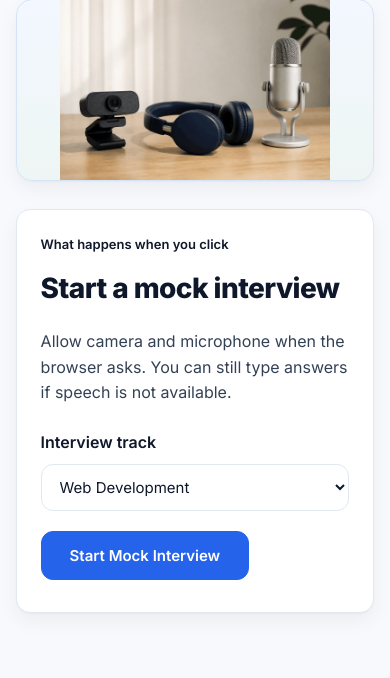
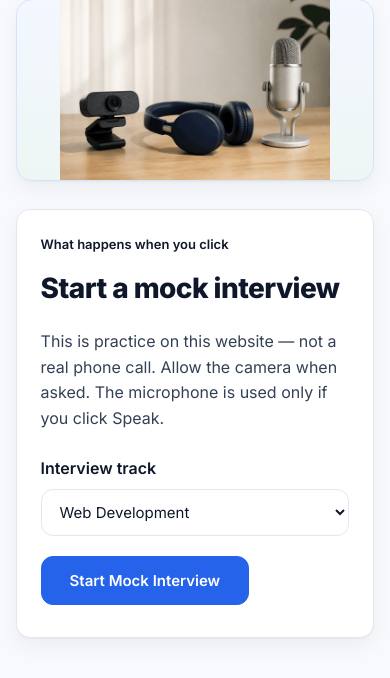
Before and after one commit to Soumilidas1234/internmatch, a Flask app: page /video_interview in a window 390 px wide. Shown: the part 338-1016 px from the top of the page. Before the commit the page ends 962 px from the top, so only its background shows below. Run offline with Flask 3, Linux system fonts and the light colour scheme; the visitor is signed in with stand-in values (Sample User, id 1); tables that the repository leaves empty hold one stand-in row (values such as "Sample post"); parts of the project's set-up code (start-up, migrations or seed data) failed here and were passed over.

Commit message:
Stop capturing the microphone until Speak is clicked so Windows does not treat practice as a phone call.

```diff
--- a/static/js/video_interview.js
+++ b/static/js/video_interview.js
@@ -146,7 +146,6 @@ async function startCamera() {
     try {
         mediaStream = await navigator.mediaDevices.getUserMedia({
             video: true,
-            audio: true,
         });
         userVideo.srcObject = mediaStream;
         try {
--- a/templates/video_interview.html
+++ b/templates/video_interview.html
@@ -8,7 +8,7 @@
 </head>
 <body class="video-interview-page">
     {% include "partials/navbar.html" %}
-    <link rel="stylesheet" href="{{ url_for('static', filename='css/video_interview.css') }}?v=cam-rgb-1">
+    <link rel="stylesheet" href="{{ url_for('static', filename='css/video_interview.css') }}?v=cam-rgb-2">
 
     <main class="dashboard-page">
         <div class="container">
@@ -26,7 +26,7 @@
             <section id="lobby" class="arena-stage">
                 <p class="preview-label">What happens when you click</p>
                 <h2>Start a mock interview</h2>
-                <p class="auth-subtitle">Allow camera and microphone when the browser asks. You can still type answers if speech is not available.</p>
+                    <p class="auth-subtitle">This is practice on this website — not a real phone call. Allow the camera when asked. The microphone is used only if you click Speak.</p>
                 <div class="form-group">
                     <label for="domain">Interview track</label>
                     <select id="domain">
@@ -65,22 +65,22 @@
                     <button class="call-btn" id="micBtn" type="button">🎙️ Speak</button>
                     <button class="call-btn" id="cameraBtn" type="button">📷 Camera</button>
                     <button class="btn" id="submitBtn" type="button">Send Answer</button>
-                    <button class="call-btn end-btn" id="endBtn" type="button">End Call</button>
+                    <button class="call-btn end-btn" id="endBtn" type="button">End Interview</button>
                 </div>
                 <p id="callStatus" class="match-note"></p>
             </section>
 
             <section id="resultScreen" class="arena-stage hidden">
-                <p class="badge">Call Ended</p>
+                <p class="badge">Interview ended</p>
                 <h2 id="finalRank">Interview complete</h2>
                 <p class="big-score" id="finalScore">0/100</p>
             <p id="finalNote" class="auth-subtitle">Clarity, structure, and professionalism are reflected in this practice score from your answers — not a hiring decision.</p>
                 <div id="resultList"></div>
-                <a class="btn" href="{{ url_for('video_interview') }}">Join Again</a>
+                <a class="btn" href="{{ url_for('video_interview') }}">Practice again</a>
             </section>
         </div>
     </main>
 
-    <script src="{{ url_for('static', filename='js/video_interview.js') }}?v=cam-rgb-1"></script>
+    <script src="{{ url_for('static', filename='js/video_interview.js') }}?v=cam-rgb-2"></script>
 </body>
 </html>
```
